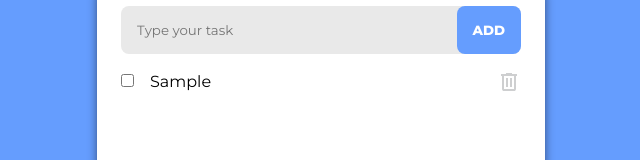
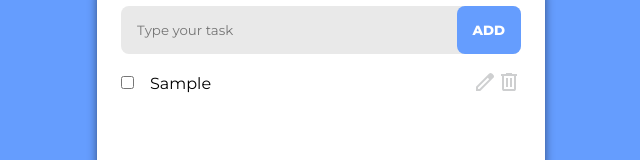
Before and after one commit to Sugeex/todo-list-react, a React (Vite) app: page / in a window 1280 px wide. Both pictures are taken after typing "Sample" into the empty fields and a click on the button "ADD". Shown: the part 167-327 px from the top of the page, without its empty margins (319-959 px from the left). Built offline with nearby package versions, Linux system fonts and the light colour scheme.

Commit message:
feat: added update task func

```diff
--- a/src/App.css
+++ b/src/App.css
@@ -92,14 +92,7 @@
 .itemList>label, input{
     cursor: pointer;
 }
-.itemList>img{
-    cursor: pointer;
-    opacity: 0.3;
-    transition: 0.3s ease;
-}
-.itemList>img:hover{
-    opacity: 1;
-}
+
 .checkTodo{
     margin-right: 1rem;
 }
@@ -107,3 +100,31 @@
     text-decoration: line-through;
     opacity: 0.8;
 }
+
+.btnsTodo>img{
+    cursor: pointer;
+    opacity: 0.3;
+    transition: 0.3s ease;
+}
+.btnsTodo>img:hover{
+    opacity: 1;
+}
+.editInput{
+    border: none;
+    outline: none;
+    font-size: 1rem;
+    width: 71%;
+}
+.btnSave{
+    border: none;
+    background-color: #659dfe;
+    cursor: pointer;
+    color: #fff;
+    padding: 0.3rem;
+    border-radius: 0.5rem;
+    font-weight: 800;
+    transition: 0.3s ease;
+}
+.btnSave:hover{
+    opacity: 0.8;
+}
--- /dev/null
+++ b/src/components/TodoEdit.jsx
@@ -0,0 +1,28 @@
+import { useState } from "react"
+
+export default function TodoEdit({ text, id, onSave }) {
+  const [editingText, setEditingText] = useState(text);
+
+  function handleSave() {
+    const trimText = editingText.trim();
+    if (trimText !== "") {
+      onSave(id, trimText);
+    }
+  }
+
+  return (
+    <>
+      <input
+        className="editInput"
+        type="text"
+        value={editingText}
+        onChange={(e) => setEditingText(e.target.value)}
+        placeholder="Update task"
+        autoFocus
+      />
+      <button className="btnSave" onClick={handleSave}>
+        Update Task
+      </button>
+    </>
+  );
+}
--- a/src/components/TodoForm.jsx
+++ b/src/components/TodoForm.jsx
@@ -52,6 +52,17 @@ export default function TodoForm() {
     });
   }
 
+  function editItem(id, newText) {
+    setShowList((prevItem) => {
+      return prevItem.map((list) => {
+        if (list.id === id) {
+          return { ...list, text: newText };
+        }
+        return list;
+      });
+    });
+  }
+
   useEffect(() => {
     localStorage.setItem("listItem", JSON.stringify(showList));
   }, [showList]);
@@ -71,7 +82,7 @@ export default function TodoForm() {
         </button>
       </form>
       <div className="todoList">
-        {showList.map((item, index) => {
+        {showList.map((item) => {
           return (
             <TodoItem
               text={item.text}
@@ -79,6 +90,7 @@ export default function TodoForm() {
               isComplite={item.isComplite}
               deleteItem={deleteItem}
               change={change}
+              editItem={editItem}
               key={item.id}
             />
           );
--- a/src/components/TodoItem.jsx
+++ b/src/components/TodoItem.jsx
@@ -1,9 +1,26 @@
 import { useState } from "react";
 import deleteBtn from "../assets/deleteBtn.svg";
+import editBtn from "../assets/editBtn.svg";
+import TodoEdit from "./TodoEdit";
 
-export default function TodoItem({ text, id, isComplite, deleteItem, change }) {
+export default function TodoItem({ text, id, isComplite, deleteItem, change, editItem }) {
+  const [isEditing, setIsEditing] = useState(false);
+
+  function handleEditStart() {
+    setIsEditing(true);
+  }
+
+  function saveEdit(id, newText) {
+    editItem(id, newText);
+    setIsEditing(false);
+  }
+
   return (
     <div className="itemList">
+      {isEditing ? (
+        <TodoEdit text={text} id={id} onSave={saveEdit} />
+      ) : (
+        <>
           <label className={`${isComplite ? "lineThrough" : ""}`}>
             <input
               className="checkTodo"
@@ -13,7 +30,12 @@ export default function TodoItem({ text, id, isComplite, deleteItem, change }) {
             />
             {text}
           </label>
+          <div className="btnsTodo">
+            <img onClick={handleEditStart} src={editBtn} alt="edit" />
             <img onClick={() => deleteItem(id)} src={deleteBtn} alt="delete" />
+          </div>
+        </>
+      )}
     </div>
   );
 }
```
Also changed, not shown: src/assets/editBtn.svg (added). Lines whose indentation alone changed are shown as unchanged.
